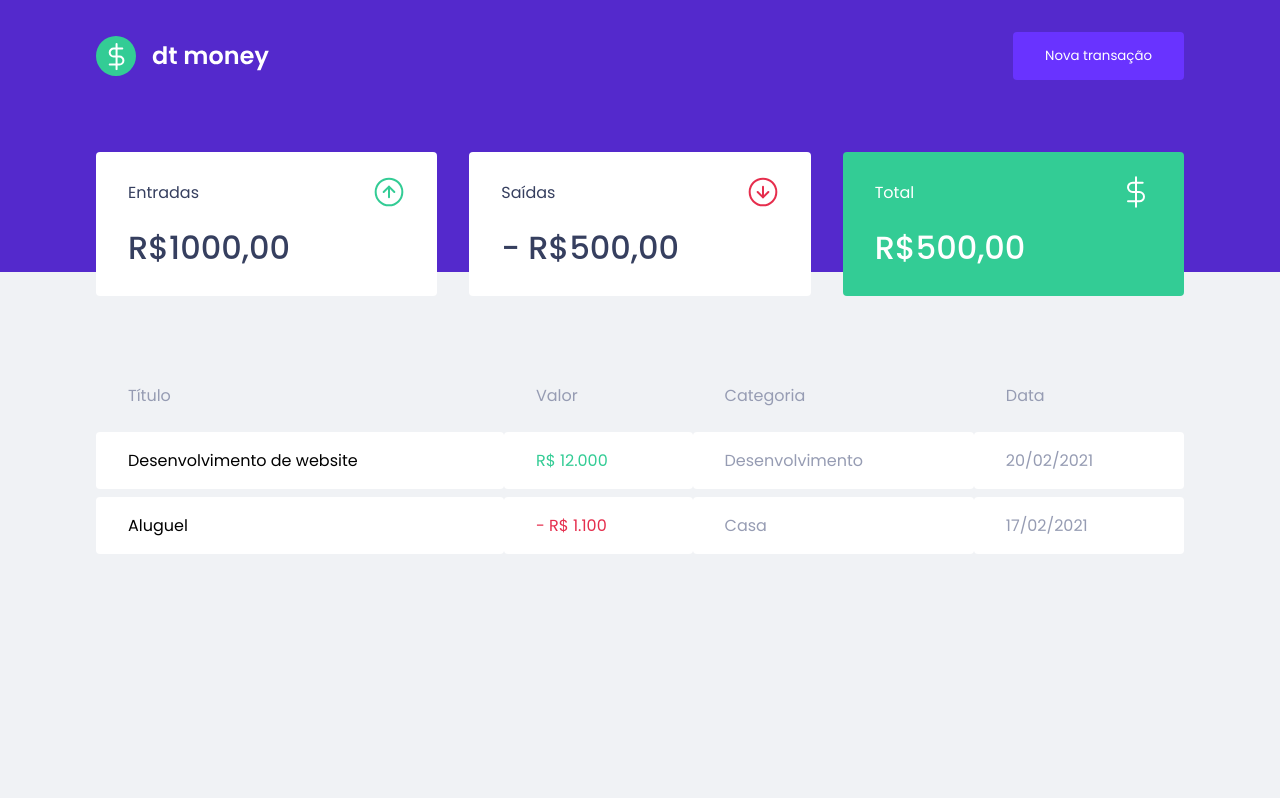
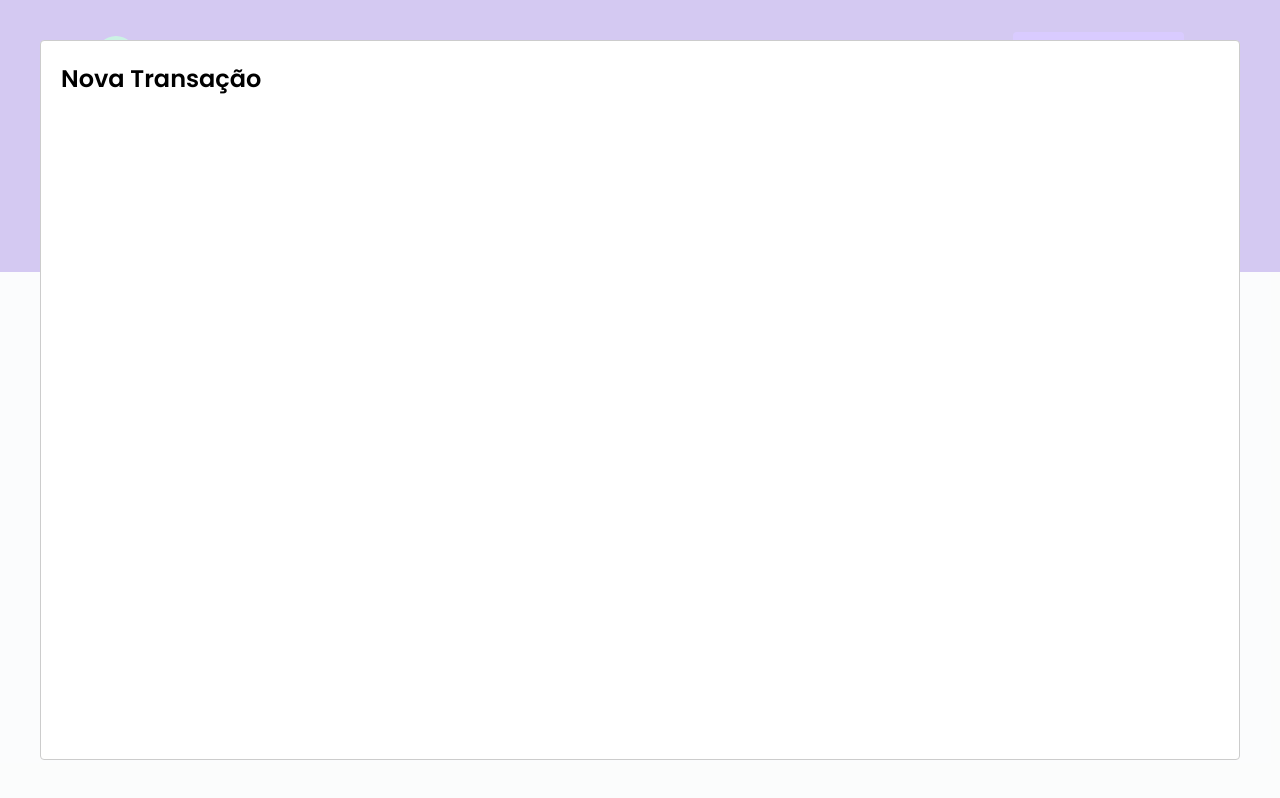
Before and after one commit to alexmuniz96/dtmoney, a React (Create React App) app: page / in a window 1280 px wide. Both pictures are taken after a click on the button "Nova transação". Built offline with nearby package versions, Linux system fonts and the light colour scheme; no server answers; what miragejs would draw is missing.

Commit message:
component Modal

```diff
--- a/package.json
+++ b/package.json
@@ -8,6 +8,7 @@
     "miragejs": "^0.1.42",
     "react": "^17.0.2",
     "react-dom": "^17.0.2",
+    "react-modal": "^3.14.4",
     "react-scripts": "4.0.3",
     "styled-components": "^5.3.3",
     "web-vitals": "^1.0.1"
@@ -19,6 +20,7 @@
     "@types/jest": "^26.0.15",
     "@types/node": "^12.0.0",
     "@types/react": "^17.0.0",
+    "@types/react-modal": "^3.13.1",
     "@types/styled-components": "^5.1.15",
     "typescript": "^4.1.2"
   },
--- a/src/App.tsx
+++ b/src/App.tsx
@@ -1,16 +1,32 @@
-import React from 'react';
-
 import { Dashboard } from './components/Dashboard';
+import Modal from 'react-modal'
 import { Header } from './components/Header';
-
-
+import { useState } from "react";
+import { NewTransactionModal } from "./components/NewTransactionModal"
 import { GlobalStyle } from './style/global';
 
+Modal.setAppElement('#root');
+
 export function App() {
+
+  const [isNewTransactionModalOpen, setIsNewTransactionModalOpen] = useState(false);
+
+  function handleTransactionModalOpen() {
+    setIsNewTransactionModalOpen(true)
+  }
+
+  function handleTransactionModalClose() {
+    setIsNewTransactionModalOpen(false)
+  }
+
   return (
     <>
-      <Header />
+      <Header onOpenNewTransactionModal={handleTransactionModalOpen} />
       <Dashboard />
+      <NewTransactionModal
+        isOpen={isNewTransactionModalOpen}
+        onRequestClose={handleTransactionModalClose}
+      />
       <GlobalStyle />
     </>
   );
--- a/src/components/Header/index.tsx
+++ b/src/components/Header/index.tsx
@@ -1,12 +1,17 @@
-import logoImg from "../../assets/logo.svg"
-import { Container, Content } from "./styles"
+import logoImg from "../../assets/logo.svg";
+import { Container, Content } from "./styles";
 
-export function Header() {
+interface HeaderProps {
+  onOpenNewTransactionModal: () => void
+}
+
+export function Header({ onOpenNewTransactionModal }: HeaderProps) {
+
   return (
     <Container>
       <Content>
         <img src={logoImg} alt="dt money" />
-        <button type="button">Nova transação</button>
+        <button onClick={onOpenNewTransactionModal} type="button">Nova transação</button>
       </Content>
     </Container>
   )
--- /dev/null
+++ b/src/components/NewTransactionModal/index.tsx
@@ -0,0 +1,17 @@
+import Modal from 'react-modal';
+
+interface NewTransactionModalProps {
+  isOpen: boolean;
+  onRequestClose: () => void;
+}
+
+export function NewTransactionModal({ isOpen, onRequestClose }: NewTransactionModalProps) {
+  return (
+    <Modal
+      isOpen={isOpen}
+      onRequestClose={onRequestClose}
+    >
+      <h2>Nova Transação</h2>
+    </Modal>
+  );
+}
--- /dev/null
+++ b/src/components/NewTransactionModal/styles.ts
@@ -0,0 +1,4 @@
+import styled from "styled-components"
+
+export const Container = styled.div`
+`;
```
Also changed, not shown: 1 other file (tests, documents, lock files or other folders).
